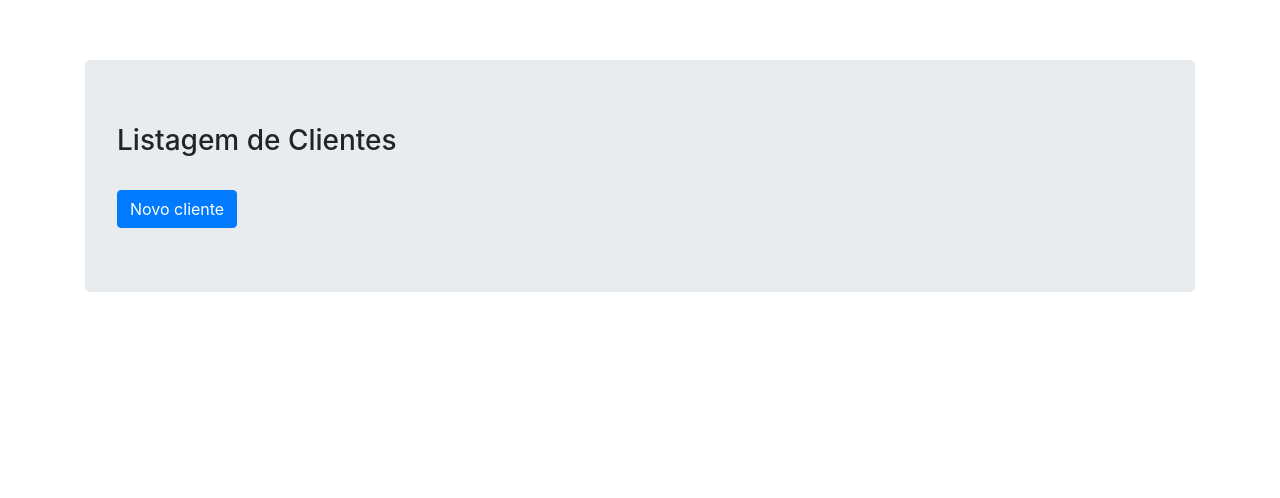
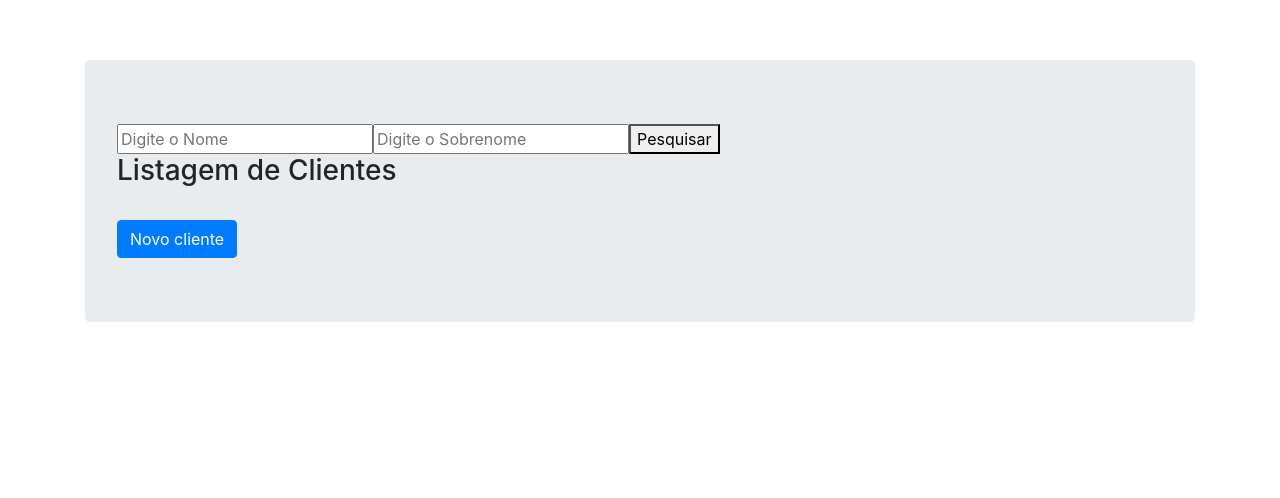
Before and after one commit to ismaelspaniol/Filmes, a Django app: template clientes/templates/clientes/person.html in a window 1280 px wide. Shown: the part 56-554 px from the top of the page. Run offline with Django 3.2, Linux system fonts and the light colour scheme; the template is opened without the code that fills it, so the values that code supplies are empty; some libraries are stand-ins or nearby versions.

Commit message:
'Versionar'

```diff
--- a/clientes/templates/clientes/person.html
+++ b/clientes/templates/clientes/person.html
@@ -7,7 +7,16 @@
 {% endblock %}
 
 {%block main %}
+<div class="row">
+    <div class="col-12">
+        <form action=""  class="form-inline">
+            <input type="text" name="nome" id="nome" placeholder="Digite o Nome">
+            <input type="text" name="sobrenome" id="sobrenome" placeholder="Digite o Sobrenome">
+            <button>Pesquisar</button>
+        </form>
 
+    </div>
+</div>
 
 <div class="row">
     <div class="col-6">
@@ -28,12 +37,4 @@
 </div>
 
 
-    {% endblock %}
-
-    {% block footer %}
-    <footer class="footer">
-        <div class="container">
-            <p class="text-muted">Desenvolvimento web django 2.x</p>
-        </div>
-    </footer>
-    {% endblock %}
+{% endblock %}
--- a/templates/base.html
+++ b/templates/base.html
@@ -41,12 +41,14 @@
     </div>
 
 
-    {% block footer %}
-
-    {% endblock %}
 
 
 
+     <footer class="footer">
+      <div class="container">
+        <p class="text-muted">Desenvolvimento web django 2.x</p>
+      </div>
+    </footer>
 
 
 </body>
```
Also changed, not shown: clientes/templates/clientes/personFormTempl.html (+0 -8 lines), clientes/views.py (+9 -1 lines), ferias/templates/ferias/listferias.html (+0 -8 lines), home/templates/home/home.html (+0 -8 lines), templates/registration/login.html (+0 -8 lines).
